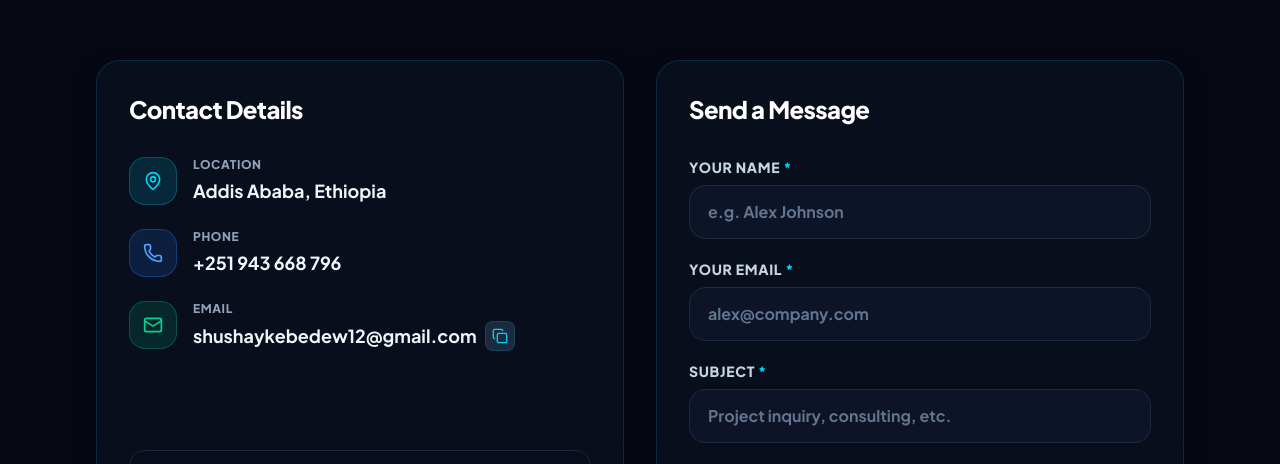
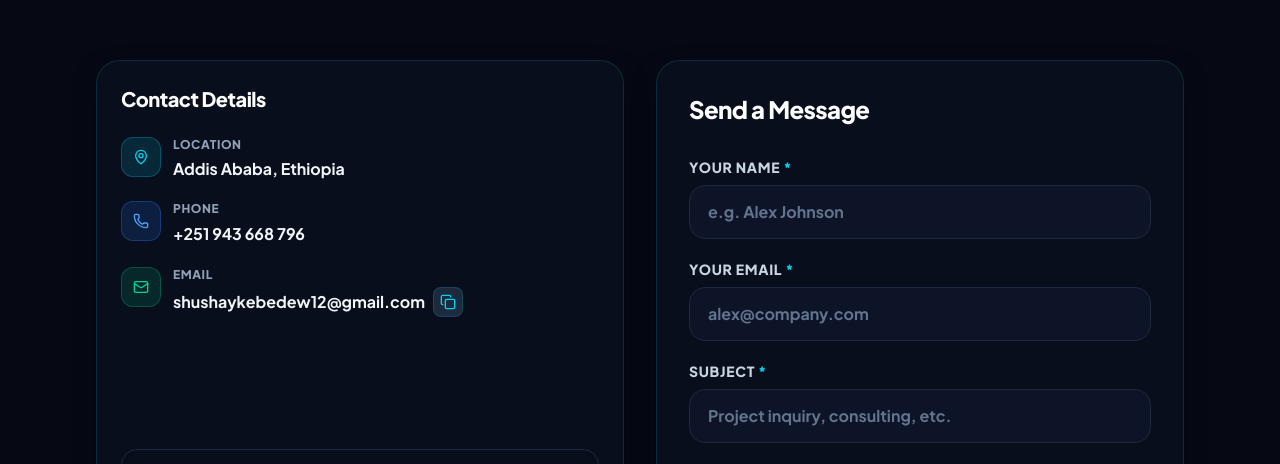
Before and after one commit to shushaykebedew/shushay-portfolio, a React (Vite) app: page / in a window 1280 px wide. Shown: the part 11536-12000 px from the top of the page. Built offline with nearby package versions, Linux system fonts and the light colour scheme; no server answers; grey boxes are pictures that could not be loaded.

Commit message:
Refine contact details sizing

```diff
--- a/src/components/contact/ContactInfo.jsx
+++ b/src/components/contact/ContactInfo.jsx
@@ -15,34 +15,33 @@ export default function ContactInfo({ cardVariants }) {
       viewport={{ once: true, amount: 0.08 }}
       className="h-full"
     >
-      <div className="glass-card p-6 sm:p-8 rounded-3xl 2xl:rounded-4xl glow-hover h-full flex flex-col justify-between border border-slate-200 dark:border-cyan-500/20">
-
+      <div className="glass-card p-5 sm:p-6 rounded-3xl 2xl:rounded-4xl glow-hover h-full flex flex-col justify-between border border-slate-200 dark:border-cyan-500/20">
         {/* Contact Details */}
         <div>
-          <h3 className="text-xl sm:text-2xl 2xl:text-3xl font-black mb-6 sm:mb-8 text-slate-900 dark:text-white">
+          <h3 className="text-lg sm:text-xl 2xl:text-2xl font-black mb-5 sm:mb-6 text-slate-900 dark:text-white">
             Contact Details
           </h3>
 
-          <div className="space-y-6">
+          <div className="space-y-5">
             {/* Location */}
-            <div className="flex items-start gap-4">
-              <div className="w-12 h-12 rounded-2xl flex items-center justify-center flex-shrink-0 bg-cyan-500/10 dark:bg-cyan-500/15 text-cyan-600 dark:text-cyan-400 border border-cyan-500/30">
-                <MapPin className="w-5 h-5 flex-shrink-0" aria-hidden="true" />
+            <div className="flex items-start gap-3">
+              <div className="w-10 h-10 rounded-xl flex items-center justify-center flex-shrink-0 bg-cyan-500/10 dark:bg-cyan-500/15 text-cyan-600 dark:text-cyan-400 border border-cyan-500/30">
+                <MapPin className="w-4 h-4 flex-shrink-0" aria-hidden="true" />
               </div>
               <div className="min-w-0">
                 <p className="text-xs uppercase tracking-wider font-extrabold text-slate-500 dark:text-slate-400 mb-1">
                   Location
                 </p>
-                <p className="text-base sm:text-lg font-bold text-slate-900 dark:text-slate-100">
+                <p className="text-sm sm:text-base font-bold text-slate-900 dark:text-slate-100">
                   Addis Ababa, Ethiopia
                 </p>
               </div>
             </div>
 
             {/* Phone */}
-            <div className="flex items-start gap-4">
-              <div className="w-12 h-12 rounded-2xl flex items-center justify-center flex-shrink-0 bg-blue-500/10 dark:bg-blue-500/15 text-blue-600 dark:text-blue-400 border border-blue-500/30">
-                <Phone className="w-5 h-5 flex-shrink-0" aria-hidden="true" />
+            <div className="flex items-start gap-3">
+              <div className="w-10 h-10 rounded-xl flex items-center justify-center flex-shrink-0 bg-blue-500/10 dark:bg-blue-500/15 text-blue-600 dark:text-blue-400 border border-blue-500/30">
+                <Phone className="w-4 h-4 flex-shrink-0" aria-hidden="true" />
               </div>
               <div className="min-w-0">
                 <p className="text-xs uppercase tracking-wider font-extrabold text-slate-500 dark:text-slate-400 mb-1">
@@ -50,7 +49,7 @@ export default function ContactInfo({ cardVariants }) {
                 </p>
                 <a
                   href="tel:+251943668796"
-                  className="text-base sm:text-lg font-bold text-slate-900 dark:text-slate-100 hover:text-cyan-600 dark:hover:text-cyan-400 transition-colors focus:outline-none"
+                  className="text-sm sm:text-base font-bold text-slate-900 dark:text-slate-100 hover:text-cyan-600 dark:hover:text-cyan-400 transition-colors focus:outline-none"
                   aria-label="Call +251 943 668 796"
                 >
                   +251 943 668 796
@@ -59,9 +58,9 @@ export default function ContactInfo({ cardVariants }) {
             </div>
 
             {/* Email */}
-            <div className="flex items-start gap-4">
-              <div className="w-12 h-12 rounded-2xl flex items-center justify-center flex-shrink-0 bg-emerald-500/10 dark:bg-emerald-500/15 text-emerald-600 dark:text-emerald-400 border border-emerald-500/30">
-                <Mail className="w-5 h-5 flex-shrink-0" aria-hidden="true" />
+            <div className="flex items-start gap-3">
+              <div className="w-10 h-10 rounded-xl flex items-center justify-center flex-shrink-0 bg-emerald-500/10 dark:bg-emerald-500/15 text-emerald-600 dark:text-emerald-400 border border-emerald-500/30">
+                <Mail className="w-4 h-4 flex-shrink-0" aria-hidden="true" />
               </div>
               <div className="min-w-0">
                 <p className="text-xs uppercase tracking-wider font-extrabold text-slate-500 dark:text-slate-400 mb-1">
@@ -72,7 +71,7 @@ export default function ContactInfo({ cardVariants }) {
                     href={`https://mail.google.com/mail/?view=cm&fs=1&to=${EMAIL}`}
                     target="_blank"
                     rel="noopener noreferrer"
-                    className="text-base sm:text-lg font-bold text-slate-900 dark:text-slate-100 hover:text-cyan-600 dark:hover:text-cyan-400 transition-colors break-all focus:outline-none"
+                    className="text-sm sm:text-base font-bold text-slate-900 dark:text-slate-100 hover:text-cyan-600 dark:hover:text-cyan-400 transition-colors break-all focus:outline-none"
                     aria-label={`Send email to ${EMAIL}`}
                   >
                     {EMAIL}
@@ -107,7 +106,7 @@ export default function ContactInfo({ cardVariants }) {
         </div>
 
         {/* Map */}
-        <div className="relative w-full aspect-[16/9] min-h-[160px] rounded-2xl overflow-hidden border border-slate-200 dark:border-slate-800 shadow-inner mt-6">
+        <div className="relative w-full aspect-[16/9] min-h-[160px] rounded-2xl overflow-hidden border border-slate-200 dark:border-slate-800 shadow-inner mt-5">
           <iframe
             title="Map of Addis Ababa, Ethiopia"
             src="https://www.openstreetmap.org/export/embed.html?bbox=38.70%2C8.95%2C38.80%2C9.05&layer=mapnik&marker=9.03%2C38.74"
@@ -117,7 +116,6 @@ export default function ContactInfo({ cardVariants }) {
             referrerPolicy="no-referrer-when-downgrade"
           />
         </div>
-
       </div>
     </motion.div>
   );
```
